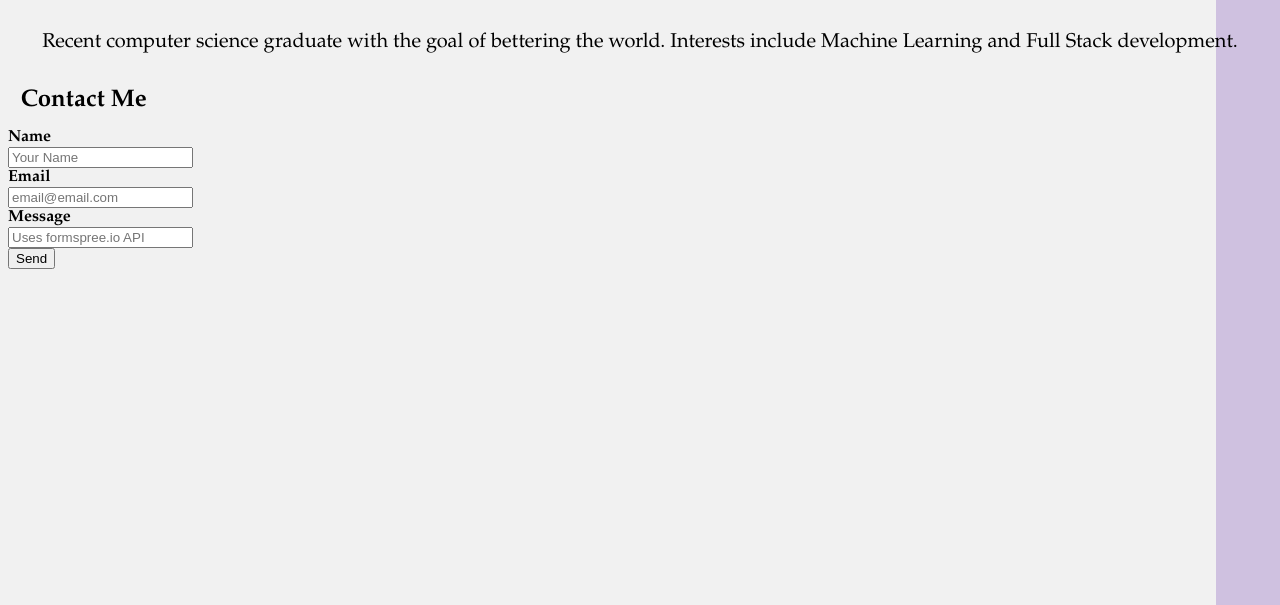
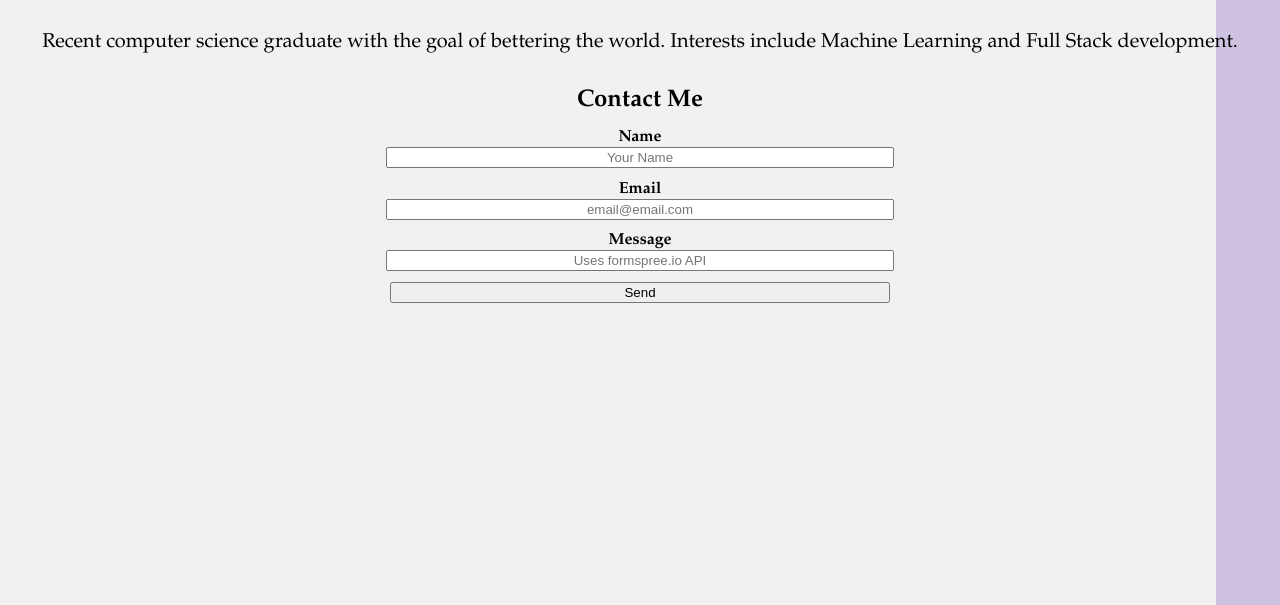
Before and after one commit to KorynLeslieArcaya/KorynLeslieArcaya.github.io, a plain HTML site: page index.html in a window 1280 px wide. Shown: the part 195-800 px from the top of the page. Drawn offline with Linux system fonts and the light colour scheme.

Commit message:
Adding form css

```diff
--- a/looks.css
+++ b/looks.css
@@ -37,6 +37,20 @@ p.interests {
   padding-top: 1%;
   text-align: center;
   font-size: 20px;
+}
+h2.contact {
+  text-align: center;
+}
+div.form {
+   text-align: center;
+   margin-right: 5%;
+   margin-left: 5%;
+
+}
+input {
+  text-align: center;
+  margin-bottom: 1%;
+  width: 500px;
 }
 div.skills{
   font-size: 15px;
```
